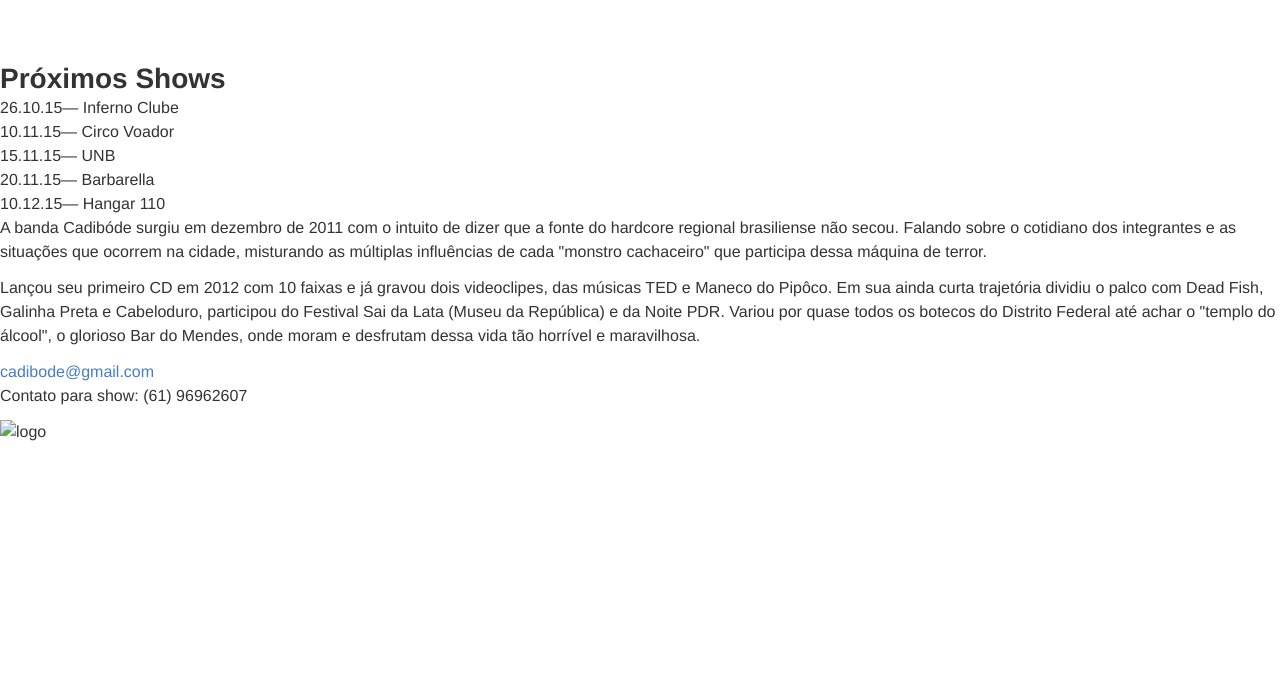
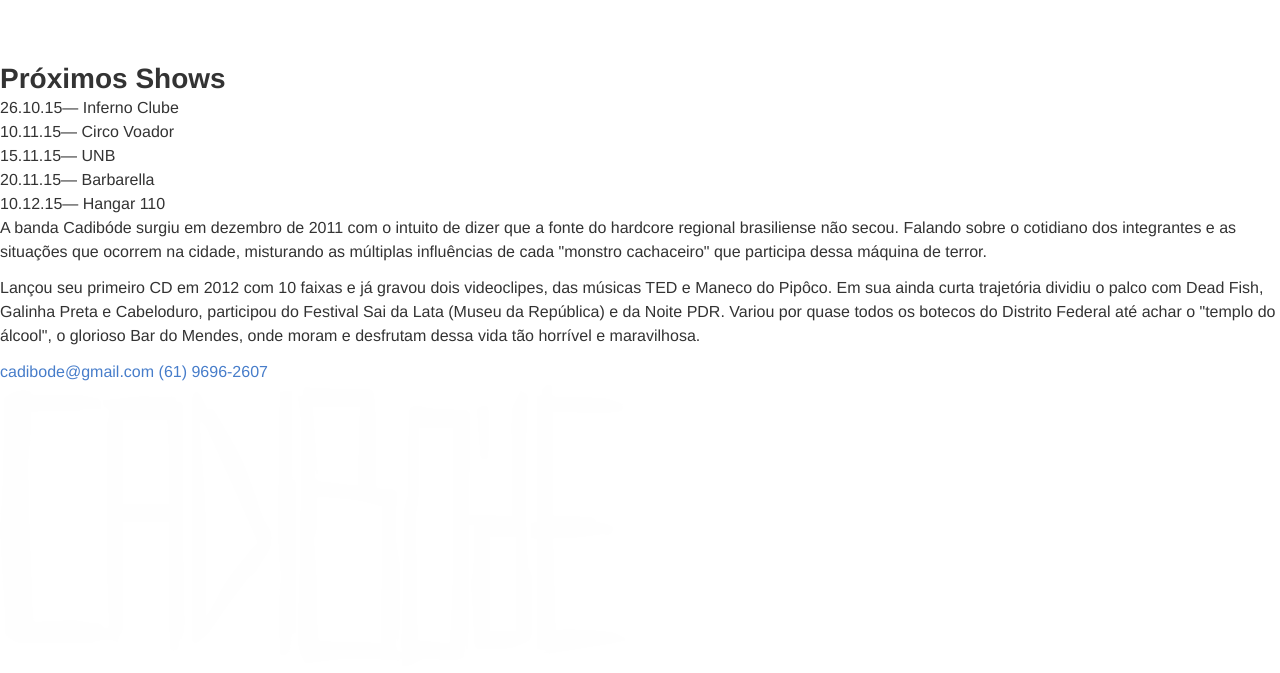
Before and after one commit to dfosco/cadibode, a plain HTML site: page index.html in a window 1280 px wide. Shown: the part 289-962 px from the top of the page. Before the commit the page ends 800 px from the top, so only its background shows below. Drawn offline with nearby package versions, Linux system fonts and the light colour scheme.

Commit message:
Update footer structure

```diff
--- a/index.html
+++ b/index.html
@@ -56,12 +56,16 @@
         </div>
       </div>
     </section>
-    <footer>
-      <div class="contato">
-        <a href="#">cadibode@gmail.com</a>
-        <p>Contato para show: (61) 96962607</p>
+    <footer class="footer">
+      <div class="footer-content">
+        <div class="texto-contato">
+          <a class="link-contato" href="#">cadibode@gmail.com</a>
+          <a class="telefone-contato" href="tel:61-9696-2607">(61) 9696-2607</a>
+        </div>
+        <div class="logo-wrapper">
+          <img class="footer-logo" src="images/logos/cadibode_logo.svg" alt="Cadibode" />
+        </div>
       </div>
-      <img class="footer-logo" src="" alt="logo" />
     </footer>
   </body>
 </html>
```
